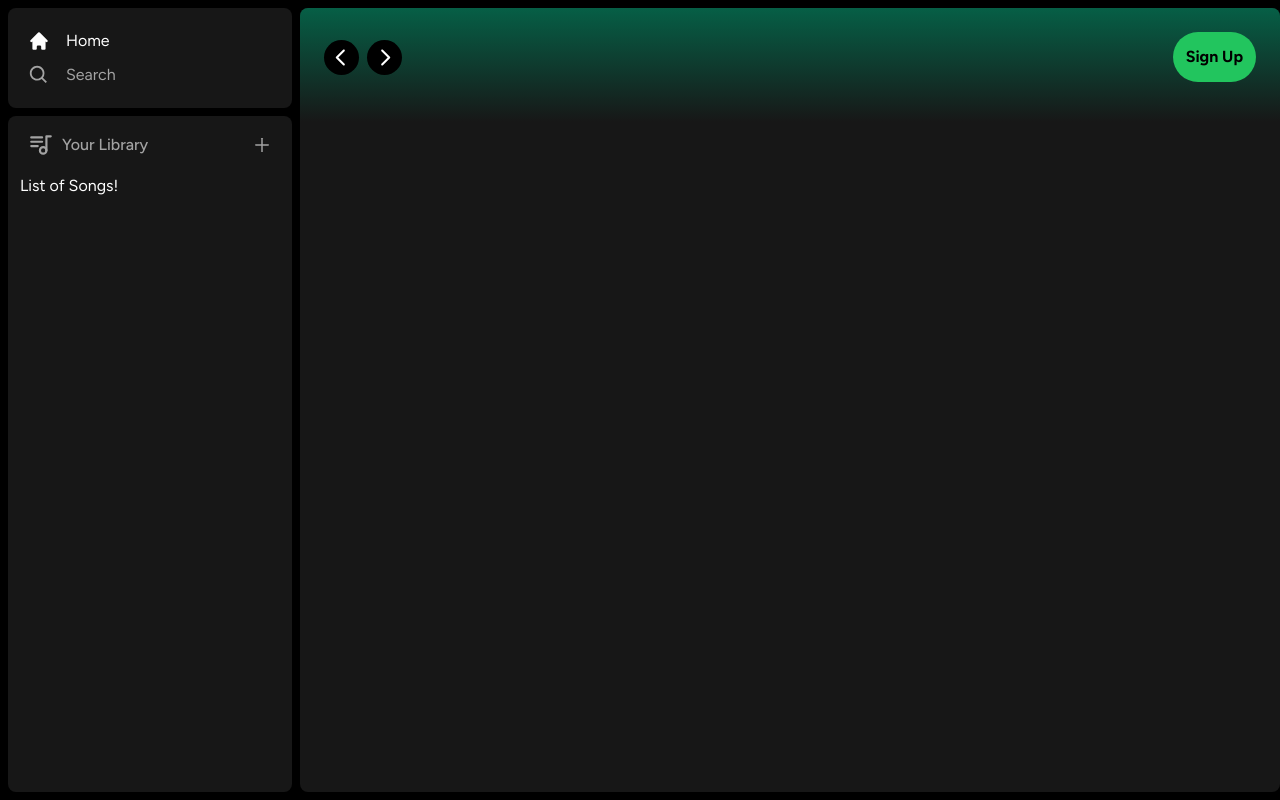
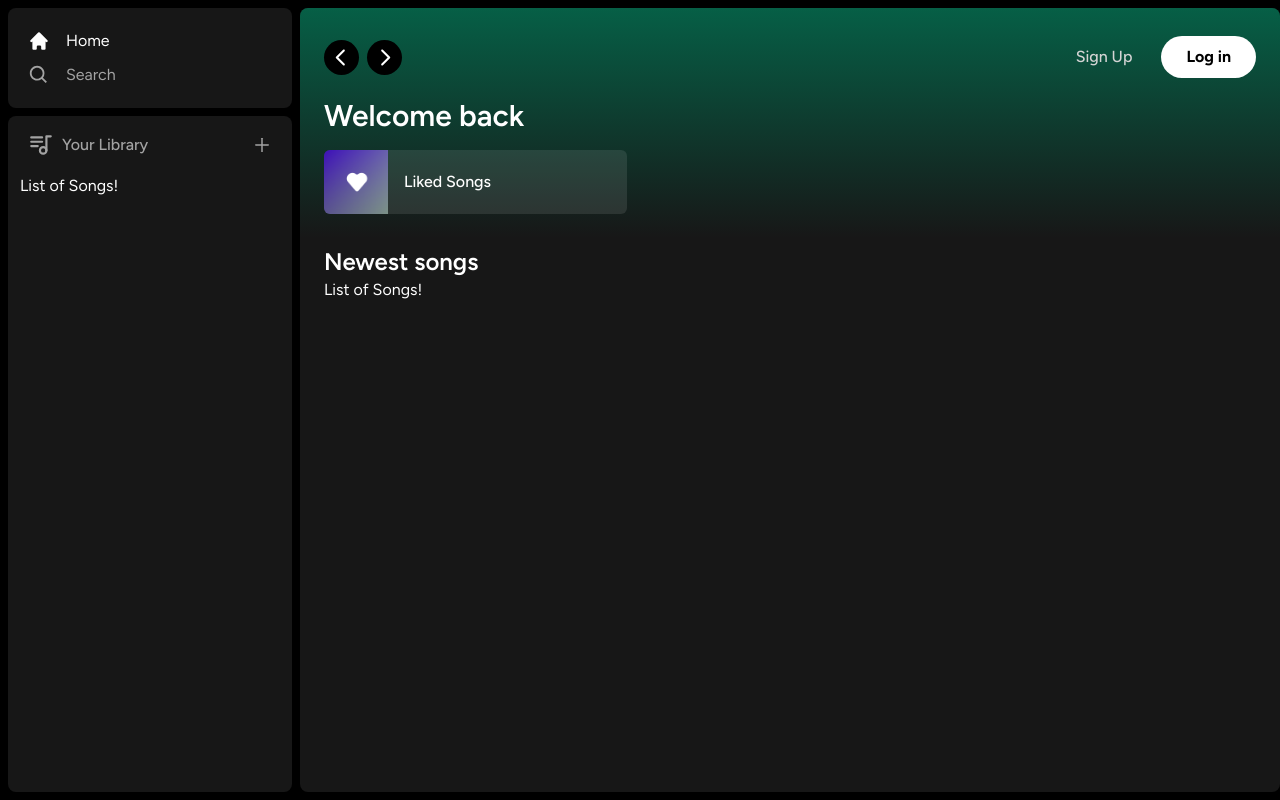
Before and after one commit to alissonnxavier/what-do-you-want-listen, a Next.js app: page / in a window 1280 px wide. Built offline with nearby package versions, Linux system fonts and the light colour scheme.

Commit message:
created ListItem component

```diff
--- a/app/(site)/page.tsx
+++ b/app/(site)/page.tsx
@@ -1,4 +1,5 @@
 import Header from "@/components/Header";
+import ListItem from "@/components/ListItem";
 
 
 export default function Home() {
@@ -12,8 +13,45 @@ export default function Home() {
       overflow-y-auto
     ">
       <Header>
-        Header
+        <div>
+          <h1
+            className="
+              text-white
+              text-3xl
+              font-semibold
+            "
+          >
+            Welcome back
+          </h1>
+          <div
+            className="
+              grid
+              grid-cols-1
+              sm:grid-cols-2
+              xl:grid-cols-3
+              2xl:grid-cols-4
+              gap-3
+              mt-4
+            "
+          >
+            <ListItem
+              image='/images/liked.png'
+              name='Liked Songs'
+              href="liked"
+            />
+          </div>
+        </div>
       </Header>
+      <div className="mt-2 mb-7 px-6">
+        <div className="flex justify-between items-center">
+          <h1 className="text-white text-2xl font-semibold">
+            Newest songs
+          </h1>
+        </div>
+        <div>
+          List of Songs!
+        </div>
+      </div>
     </div>
   )
 }
--- a/components/Header.tsx
+++ b/components/Header.tsx
@@ -106,13 +106,33 @@ const Header: React.FC<HeaderProps> = ({ children, className }) => {
                 >
                     <>
                         <div>
-                            <Button>
+                            <Button
+                                onClick={() => { }}
+                                className="
+                                    bg-transparent
+                                    text-neutral-300
+                                    font-medium
+                                "
+                            >
                                 Sign Up
+                            </Button>
+                        </div>
+                        <div>
+                            <Button
+                                onClick={() => { }}
+                                className="
+                                    bg-white
+                                    px-6
+                                    py-2
+                                "
+                            >
+                                Log in
                             </Button>
                         </div>
                     </>
                 </div>
             </div>
+            {children}
         </div>
     )
 }
--- /dev/null
+++ b/components/ListItem.tsx
@@ -0,0 +1,83 @@
+"use client"
+
+import { useRouter } from "next/navigation";
+import Image from "next/image";
+import { FaPlay } from 'react-icons/fa';
+
+
+interface ListItemProps {
+    image: string;
+    name: string;
+    href: string;
+}
+
+const ListItem: React.FC<ListItemProps> = ({
+    image,
+    name,
+    href,
+}) => {
+
+    const router = useRouter();
+
+    const onClick = () => {
+        //add authentication before push
+        router.push(href);
+    }
+
+    return (
+        <button
+            onClick={onClick}
+            className="
+                relative
+                group
+                flex
+                items-center
+                rounded-md
+                overflow-hidden
+                gap-x-4
+                bg-neutral-100/10
+                hover:bg-neutral-100/20
+                transition
+                pr-4
+            "
+        >
+            <div className="
+                relative
+                min-h-[64px]
+                min-w-[64px]
+            ">
+                <Image
+                    className="object-cover"
+                    fill
+                    src={image}
+                    alt='Image'
+                />
+            </div>
+            <p className="font-medium truncate py-5">
+                {name}
+            </p>
+            <div
+                className="
+                    absolute
+                    transition
+                    opacity-0
+                    rounded-full
+                    flex
+                    items-center
+                    justify-center
+                    bg-green-500
+                    p-4
+                    drop-shadow-md
+                    right-5
+                    group-hover:opacity-100
+                    hover:scale-y-150
+                    hover:scale-x-150
+                "
+            >
+                <FaPlay className='text-black' />
+            </div>
+        </button>
+    )
+}
+
+export default ListItem
```
Also changed, not shown: public/images/liked.png (added), 1 other file (tests, documents, lock files or other folders).
